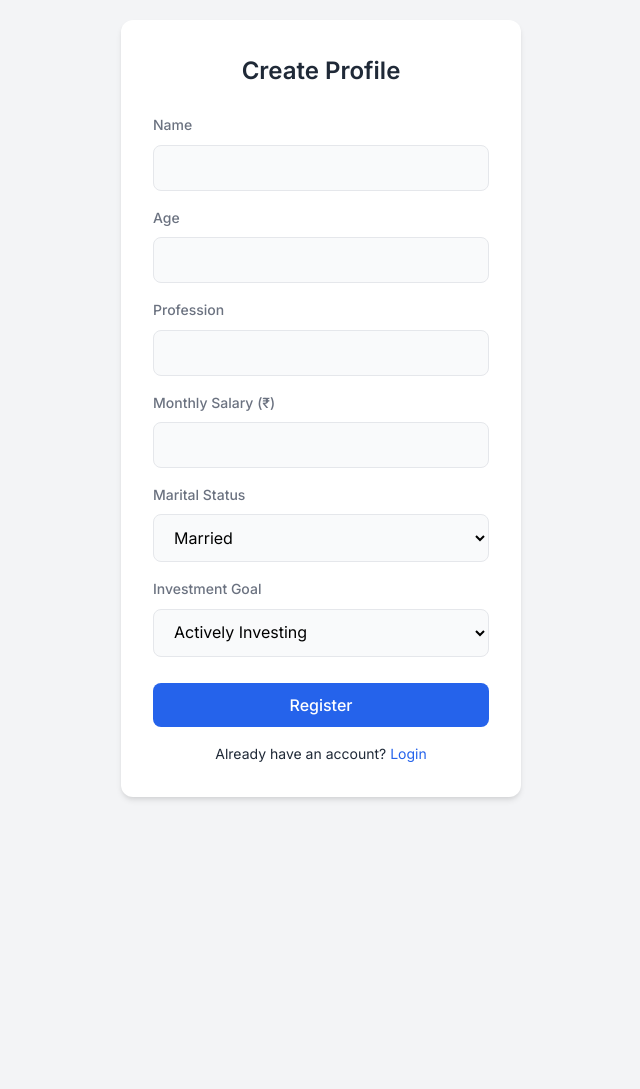
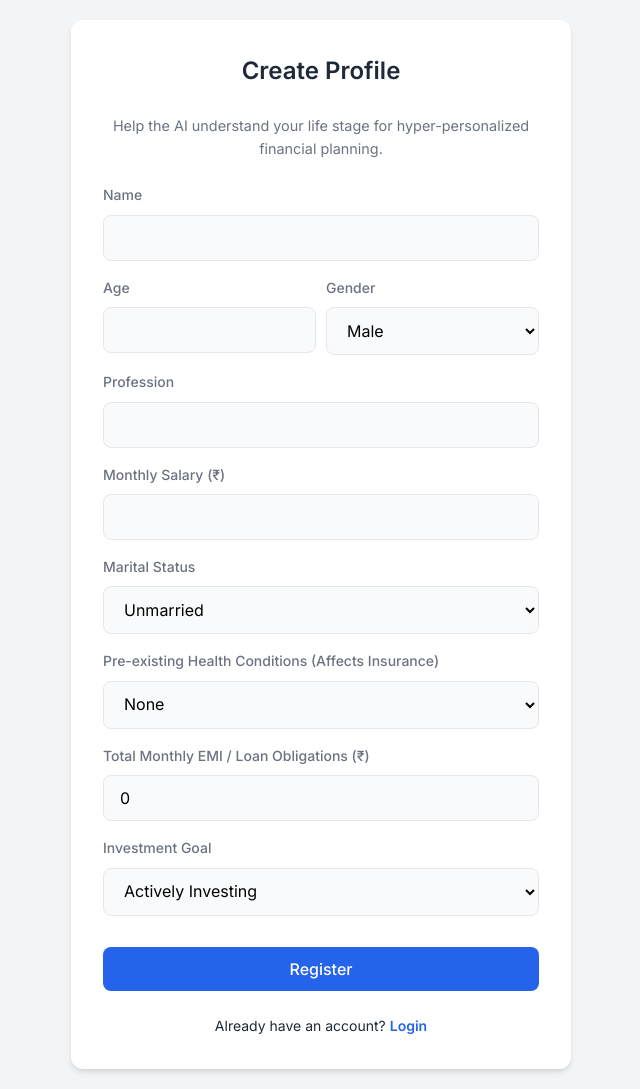
Before and after one commit to student-ChestaVashishtha/AI-Money-Mentor, a Flask app: page /register in a window 1280 px wide. Shown: the whole page, without its empty margins (319-959 px from the left). Before the commit the page ends 800 px from the top, so only its background shows below. Run offline with Flask 3, Linux system fonts and the light colour scheme.

Commit message:
added additional information

```diff
--- a/templates/dashboard.html
+++ b/templates/dashboard.html
@@ -184,7 +184,7 @@
             // ==========================================
             const headings = document.querySelectorAll('.ai-response h3');
             headings.forEach(h3 => {
-                if (h3.innerText.includes('Recommend THE Questions THAT USER CAN ASK')) {
+                if (h3.innerText.includes('Smart Follow-up Questions that user can ask')) {
                     let nextElement = h3.nextElementSibling;
 
                     if (nextElement && nextElement.tagName === 'UL') {
--- a/templates/register.html
+++ b/templates/register.html
@@ -19,13 +19,19 @@
             color: #991b1b;
             border: 1px solid #f87171;
         }
+        /* Subtle styling for nested form sections */
+        .nested-section {
+            background: #f8fafc;
+            padding: 15px;
+            border-radius: 8px;
+            margin-bottom: 15px;
+            border: 1px solid #e2e8f0;
+        }
     </style>
 </head>
 <body>
     <div class="auth-wrapper">
-        <div class="card auth-card">
-
-            {% with messages = get_flashed_messages(with_categories=true) %}
+        <div class="card auth-card" style="max-width: 500px;"> {% with messages = get_flashed_messages(with_categories=true) %}
                 {% if messages %}
                     {% for category, message in messages %}
                         <div class="alert alert-{{ category }}">
@@ -36,19 +42,72 @@
             {% endwith %}
 
             <h2>Create Profile</h2>
+            <p style="text-align: center; color: var(--text-muted); font-size: 0.9rem; margin-bottom: 1.5rem;">Help the AI understand your life stage for hyper-personalized financial planning.</p>
+
             <form method="POST">
                 <div class="form-group"><label>Name</label><input type="text" name="name" class="form-control" required></div>
-                <div class="form-group"><label>Age</label><input type="number" name="age" class="form-control" required></div>
+
+                <div style="display: flex; gap: 10px;">
+                    <div class="form-group" style="flex: 1;"><label>Age</label><input type="number" name="age" class="form-control" required></div>
+                    <div class="form-group" style="flex: 1;">
+                        <label>Gender</label>
+                        <select name="gender" class="form-control" required>
+                            <option value="Male">Male</option>
+                            <option value="Female">Female</option>
+                            <option value="Other">Other</option>
+                        </select>
+                    </div>
+                </div>
+
                 <div class="form-group"><label>Profession</label><input type="text" name="profession" class="form-control" required></div>
                 <div class="form-group"><label>Monthly Salary (₹)</label><input type="number" name="salary" class="form-control" required></div>
 
                 <div class="form-group">
                     <label>Marital Status</label>
-                    <select name="marital" class="form-control">
+                    <select name="marital" id="marital_status" class="form-control" onchange="toggleProfileFields()">
+                        <option value="Unmarried">Unmarried</option>
                         <option value="Married">Married</option>
-                        <option value="Unmarried">Unmarried</option>
                     </select>
                 </div>
+
+                <div id="married-section" class="nested-section" style="display: none;">
+                    <div class="form-group" style="margin-bottom: 10px;">
+                        <label>Do you have children?</label>
+                        <select name="has_children" id="has_children" class="form-control" onchange="toggleChildrenFields()">
+                            <option value="No">No</option>
+                            <option value="Yes">Yes</option>
+                        </select>
+                    </div>
+
+                    <div id="children-details" style="display: none; flex-direction: column; gap: 10px; margin-top: 10px;">
+                        <div class="form-group" style="margin-bottom: 0;">
+                            <label>How many children?</label>
+                            <input type="number" name="child_count" class="form-control" placeholder="E.g., 2">
+                        </div>
+                        <div class="form-group" style="margin-bottom: 0;">
+                            <label>Children's Ages (Comma separated)</label>
+                            <input type="text" name="child_ages" class="form-control" placeholder="E.g., 4, 7">
+                        </div>
+                        <div class="form-group" style="margin-bottom: 0;">
+                            <label>Approx. Annual Education Fees (₹)</label>
+                            <input type="number" name="child_fees" class="form-control" placeholder="E.g., 150000">
+                        </div>
+                    </div>
+                </div>
+
+                <div class="form-group">
+                    <label>Pre-existing Health Conditions (Affects Insurance)</label>
+                    <select name="health_issues" class="form-control">
+                        <option value="None">None</option>
+                        <option value="Minor">Minor (E.g., Asthma, BP)</option>
+                        <option value="Major">Major (E.g., Diabetes, Heart Condition)</option>
+                    </select>
+                </div>
+                <div class="form-group">
+                    <label>Total Monthly EMI / Loan Obligations (₹)</label>
+                    <input type="number" name="monthly_emi" class="form-control" placeholder="E.g., 12000" value="0">
+                </div>
+
                 <div class="form-group">
                     <label>Investment Goal</label>
                     <select name="investment" class="form-control">
@@ -57,12 +116,48 @@
                         <option value="No Interest">No Interest</option>
                     </select>
                 </div>
-                <button type="submit" class="btn" style="margin-top: 10px;">Register</button>
+
+                <button type="submit" class="btn" style="margin-top: 15px; width: 100%;">Register</button>
             </form>
-            <p style="text-align: center; margin-top: 1rem; font-size: 0.875rem;">
-                Already have an account? <a href="{{ url_for('login') }}">Login</a>
+            <p style="text-align: center; margin-top: 1.5rem; font-size: 0.875rem;">
+                Already have an account? <a href="{{ url_for('login') }}" style="color: var(--primary-color); font-weight: 600;">Login</a>
             </p>
         </div>
     </div>
+
+    <script>
+        function toggleProfileFields() {
+            const maritalStatus = document.getElementById("marital_status").value;
+            const marriedSection = document.getElementById("married-section");
+
+            if (maritalStatus === "Married") {
+                marriedSection.style.display = "block";
+            } else {
+                marriedSection.style.display = "none";
+                document.getElementById("has_children").value = "No";
+                toggleChildrenFields();
+            }
+        }
+
+        function toggleChildrenFields() {
+            const hasChildren = document.getElementById("has_children").value;
+            const childrenDetails = document.getElementById("children-details");
+
+            if (hasChildren === "Yes") {
+                childrenDetails.style.display = "flex";
+            } else {
+                childrenDetails.style.display = "none";
+                // Optionally clear inputs when hidden so backend doesn't get old data
+                document.querySelector('input[name="child_count"]').value = '';
+                document.querySelector('input[name="child_ages"]').value = '';
+                document.querySelector('input[name="child_fees"]').value = '';
+            }
+        }
+
+        // Run on load to ensure correct state (useful if browser auto-fills or on back navigation)
+        document.addEventListener("DOMContentLoaded", function() {
+            toggleProfileFields();
+        });
+    </script>
 </body>
 </html>
```
Also changed, not shown: utils/chatbot.py (+37 -34 lines).
